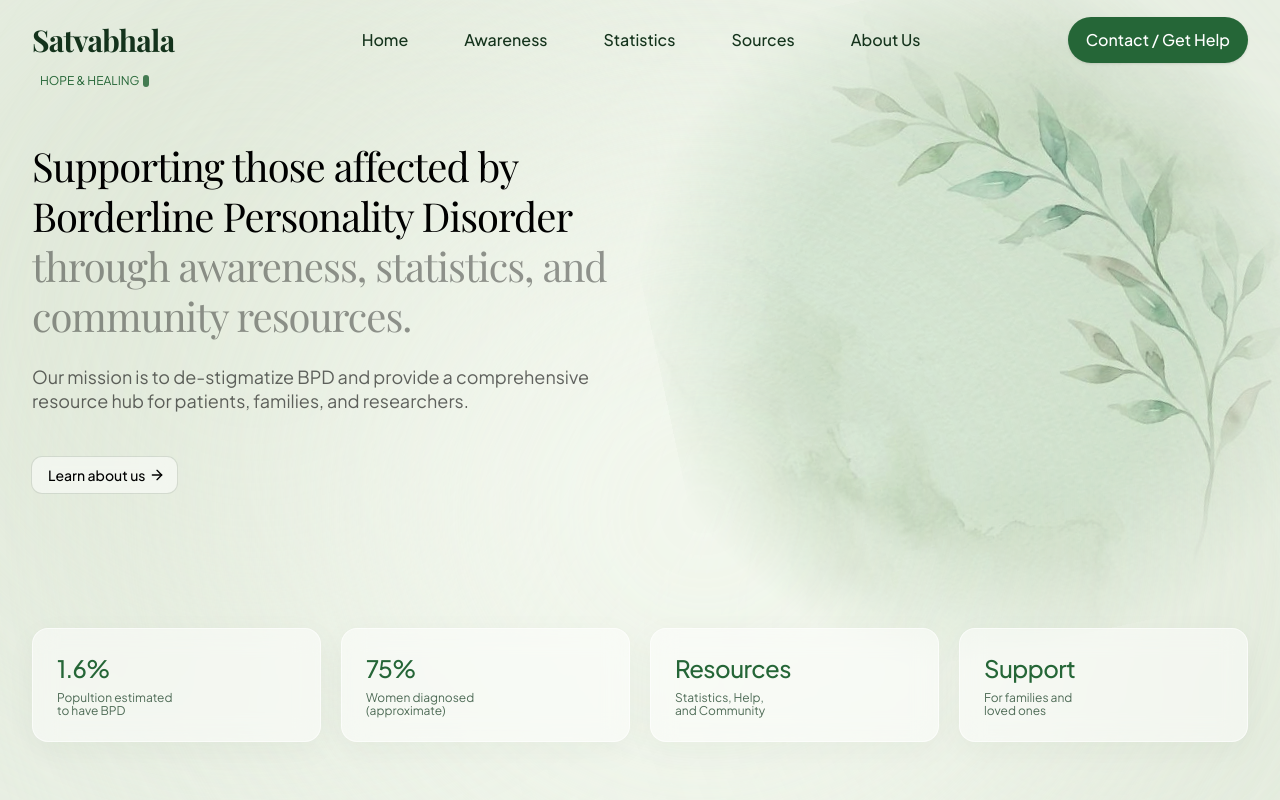
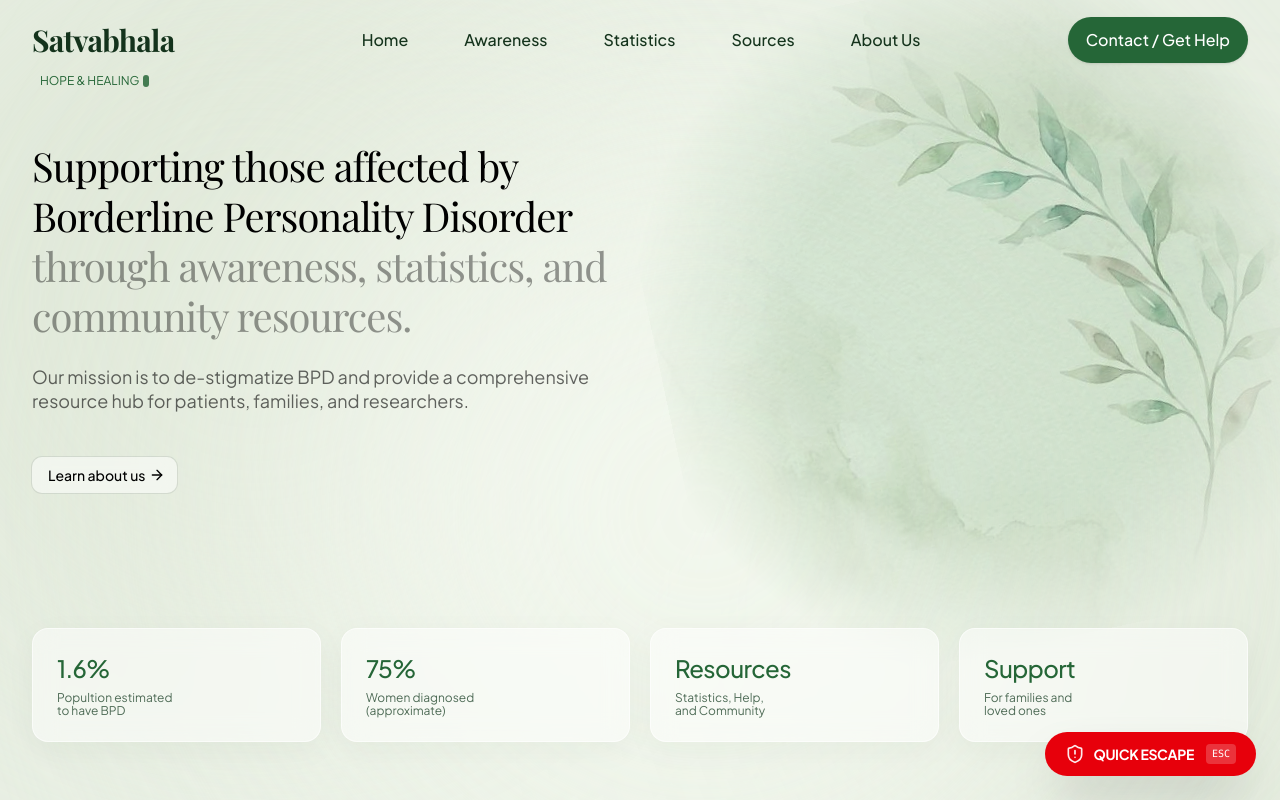
Before and after one commit to Aaxhirrr/Satvabhala-Foundation, a Next.js app: page / in a window 1280 px wide. Shown: the top 800 px of the page. Built offline with nearby package versions, Linux system fonts and the light colour scheme.

Commit message:
Add smooth page transitions and a Quick Escape safety button

```diff
--- a/app/layout.tsx
+++ b/app/layout.tsx
@@ -3,6 +3,7 @@ import type { Metadata } from "next"
 import { Playfair_Display, Plus_Jakarta_Sans } from "next/font/google"
 import { Analytics } from "@vercel/analytics/next"
 import { ParallaxBackground } from "@/components/ParallaxBackground"
+import { QuickEscape } from "@/components/QuickEscape"
 import "./globals.css"
 
 const playfair = Playfair_Display({
@@ -35,6 +36,7 @@ export default function RootLayout({
       <body className={`${playfair.variable} ${plusJakartaSans.variable} font-sans antialiased relative`}>
         <ParallaxBackground />
         {children}
+        <QuickEscape />
         <Analytics />
       </body>
     </html>
--- /dev/null
+++ b/app/template.tsx
@@ -0,0 +1,19 @@
+"use client"
+
+import { motion } from "framer-motion"
+import type React from "react"
+
+export default function Template({ children }: { children: React.ReactNode }) {
+  return (
+    <motion.div
+      initial={{ opacity: 0, y: 10 }}
+      animate={{ opacity: 1, y: 0 }}
+      transition={{
+        duration: 0.4,
+        ease: [0.22, 1, 0.36, 1] // Natural, premium-feeling ease-out
+      }}
+    >
+      {children}
+    </motion.div>
+  )
+}
--- /dev/null
+++ b/components/QuickEscape.tsx
@@ -0,0 +1,50 @@
+"use client"
+
+import { motion, AnimatePresence } from "framer-motion"
+import { ShieldAlert, X } from "lucide-react"
+import { useState, useEffect } from "react"
+
+export const QuickEscape = () => {
+    const [isVisible, setIsVisible] = useState(false)
+
+    useEffect(() => {
+        const timer = setTimeout(() => setIsVisible(true), 2000)
+        return () => clearTimeout(timer)
+    }, [])
+
+    const handleEscape = () => {
+        // Redirect to a completely neutral site immediately
+        window.location.replace("https://www.google.com")
+    }
+
+    return (
+        <AnimatePresence>
+            {isVisible && (
+                <motion.div
+                    initial={{ opacity: 0, scale: 0.8, y: 20 }}
+                    animate={{ opacity: 1, scale: 1, y: 0 }}
+                    exit={{ opacity: 0, scale: 0.8, y: 20 }}
+                    className="fixed bottom-6 right-6 z-[60] group"
+                >
+                    <button
+                        onClick={handleEscape}
+                        className="flex items-center gap-2 bg-red-600 hover:bg-red-700 text-white px-5 py-3 rounded-full shadow-2xl transition-all duration-300 hover:scale-105 active:scale-95 group"
+                        title="Quickly hide this site (Esc)"
+                    >
+                        <ShieldAlert className="w-5 h-5 animate-pulse" />
+                        <span className="font-bold text-sm tracking-tight uppercase">Quick Escape</span>
+                        <div className="ml-1 px-1.5 py-0.5 rounded bg-white/20 text-[10px] font-mono">ESC</div>
+                    </button>
+
+                    {/* Tooltip hint */}
+                    <div className="absolute bottom-full right-0 mb-3 opacity-0 group-hover:opacity-100 transition-opacity duration-300 pointer-events-none">
+                        <div className="bg-foreground text-background text-[11px] py-1.5 px-3 rounded-lg shadow-xl whitespace-nowrap">
+                            Quickly redirect to Google
+                        </div>
+                        <div className="w-2 h-2 bg-foreground rotate-45 mx-auto -mt-1 absolute right-6"></div>
+                    </div>
+                </motion.div>
+            )}
+        </AnimatePresence>
+    )
+}
```
